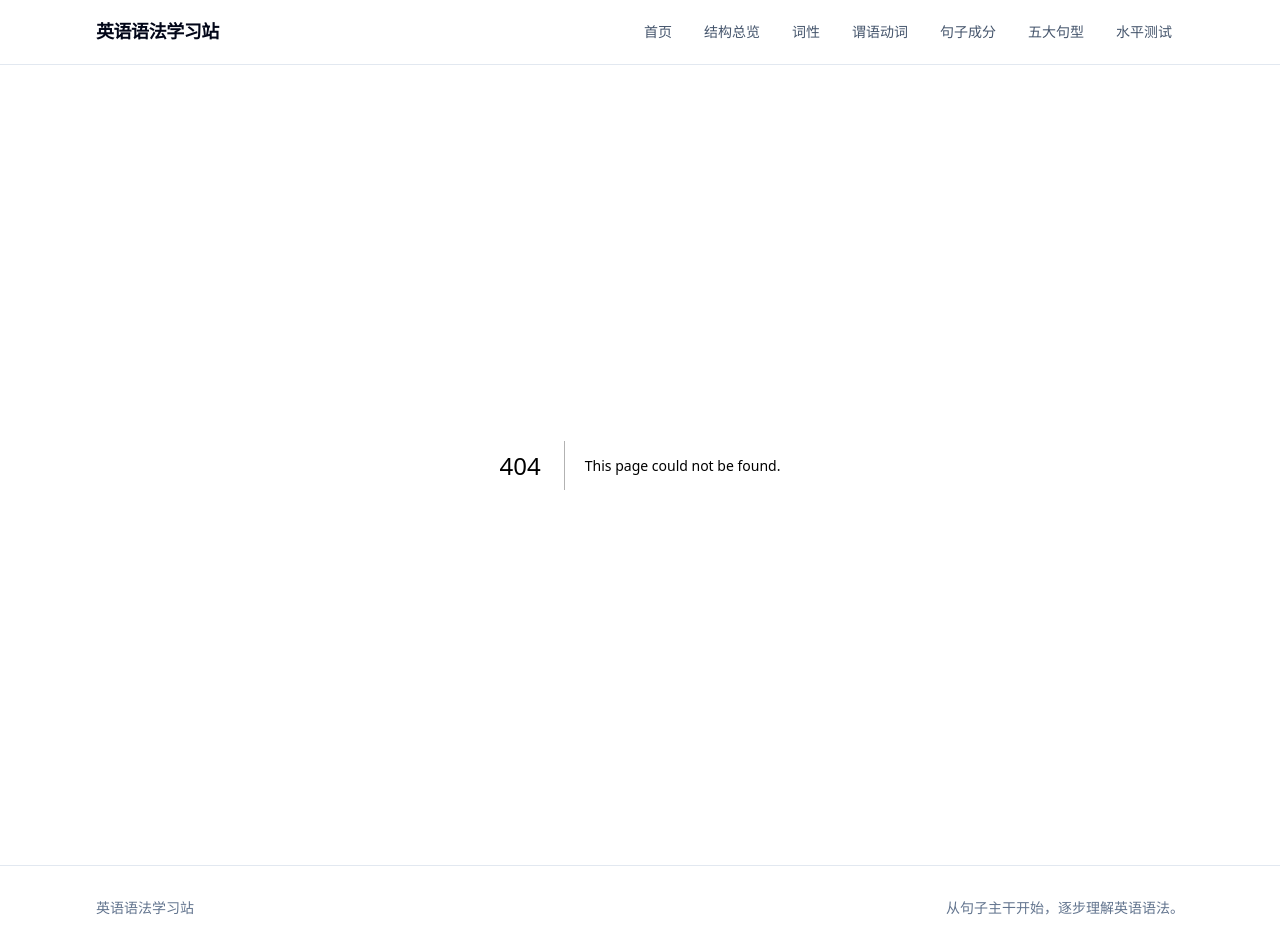
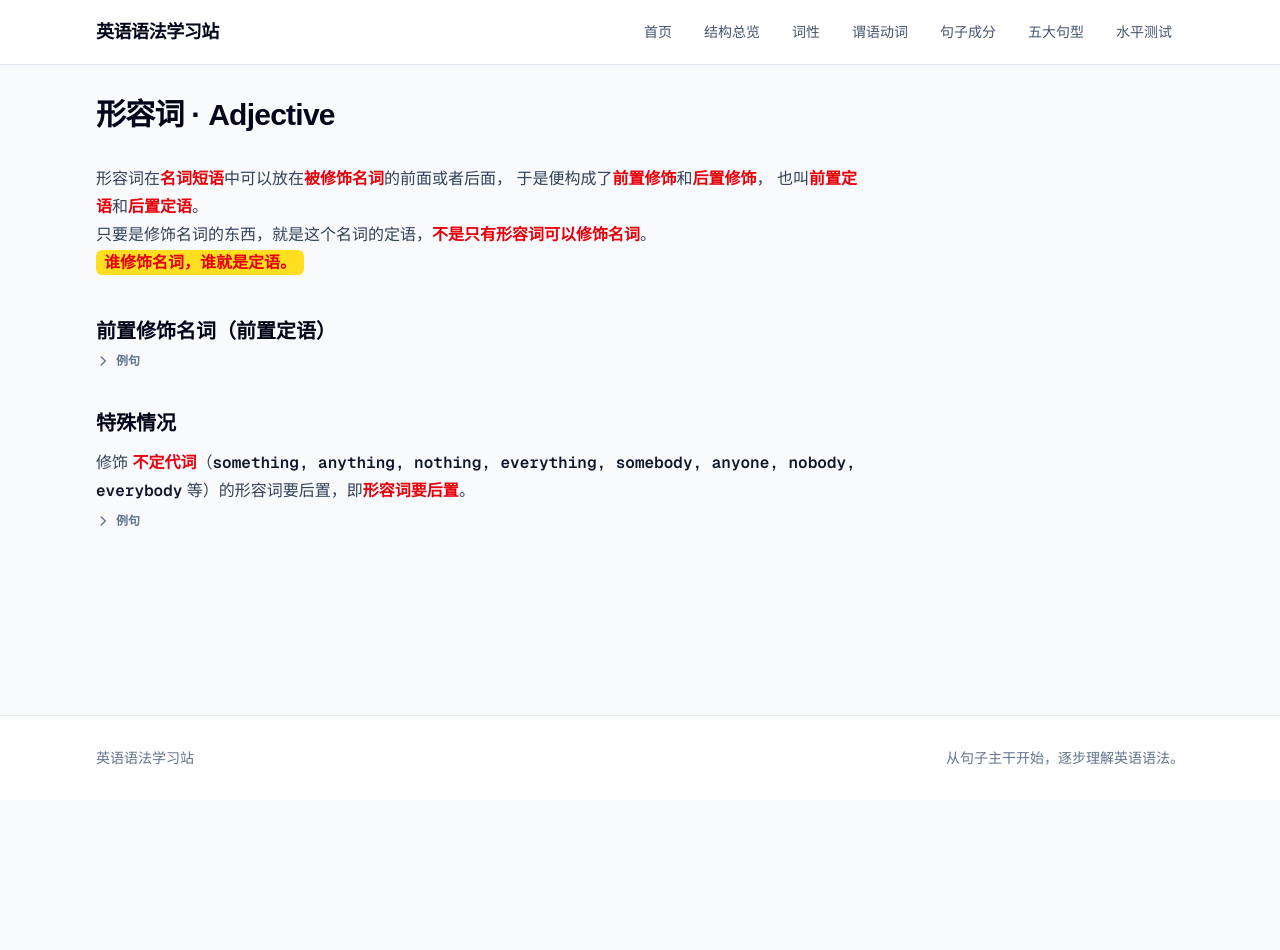
Before and after one commit to Jet-zz/EnglishGrammarSite, a Next.js app: page /grammar/adjectives in a window 1280 px wide. Before the commit this address had no page. After the commit the page ends 800 px from the top, so only its background shows below. Built offline with nearby package versions, Linux system fonts and the light colour scheme.

Commit message:
新增形容词页面：前置定语+特殊后置规则+例句折叠

```diff
--- /dev/null
+++ b/src/app/grammar/adjectives/page.tsx
@@ -0,0 +1,88 @@
+"use client";
+
+import { useState } from "react";
+import { SectionHeading } from "@/components/SectionHeading";
+
+function CollapsibleSection({ label, children }: { label: string; children: React.ReactNode }) {
+  const [open, setOpen] = useState(false);
+  return (
+    <div className="mt-2">
+      <button
+        onClick={() => setOpen(!open)}
+        className="flex items-center gap-1.5 text-xs font-semibold text-slate-500 hover:text-slate-700 transition"
+      >
+        <svg className={`w-3.5 h-3.5 transition-transform ${open ? "rotate-90" : ""}`} fill="none" viewBox="0 0 24 24" stroke="currentColor" strokeWidth={2.5}>
+          <path strokeLinecap="round" strokeLinejoin="round" d="M9 5l7 7-7 7" />
+        </svg>
+        {label}
+      </button>
+      {open ? children : null}
+    </div>
+  );
+}
+
+export default function AdjectivesPage() {
+  return (
+    <div className="mx-auto max-w-6xl px-4 py-8 lg:px-8">
+      <SectionHeading title="形容词 · Adjective" />
+
+      <div className="mt-8 max-w-3xl text-base leading-7 text-slate-700">
+        <p>
+          形容词在<span className="text-red-600 font-bold">名词短语</span>中可以放在
+          <span className="text-red-600 font-bold">被修饰名词</span>的前面或者后面，
+          于是便构成了<span className="text-red-600 font-bold">前置修饰</span>和<span className="text-red-600 font-bold">后置修饰</span>，
+          也叫<span className="text-red-600 font-bold">前置定语</span>和<span className="text-red-600 font-bold">后置定语</span>。<br />
+          只要是修饰名词的东西，就是这个名词的定语，<span className="text-red-600 font-bold">不是只有形容词可以修饰名词</span>。<br />
+          <span className="inline rounded-md bg-yellow-300 px-2 py-0.5 font-mono text-red-600 font-bold">
+            谁修饰名词，谁就是定语。
+          </span>
+        </p>
+      </div>
+
+      {/* 前置定语 */}
+      <section className="mt-10">
+        <h2 className="text-xl font-bold text-slate-950">前置修饰名词（前置定语）</h2>
+        <CollapsibleSection label="例句">
+          <div className="mt-3 space-y-0.5">
+            <div className="rounded-lg bg-slate-50 px-4 py-1.5 font-mono text-sm text-slate-800">
+              <p>I am reading an <span className="text-red-600 font-bold">interesting</span> book.</p>
+              <p className="mt-0.5 text-xs text-slate-400">我正在看一本有意思的书。</p>
+            </div>
+            <div className="rounded-lg bg-slate-50 px-4 py-1.5 font-mono text-sm text-slate-800">
+              <p>He <span className="text-purple-600 font-bold">should</span> be reading an <span className="text-red-600 font-bold">interesting</span> book.</p>
+              <p className="mt-0.5 text-xs text-slate-400">他应该正在看一本有意思的书。</p>
+            </div>
+            <div className="rounded-lg bg-slate-50 px-4 py-1.5 font-mono text-sm text-slate-800">
+              <p>He has a <span className="text-red-600 font-bold">beautiful</span> smile.</p>
+              <p className="mt-0.5 text-xs text-slate-400">他有灿烂的微笑。</p>
+            </div>
+            <div className="rounded-lg bg-slate-50 px-4 py-1.5 font-mono text-sm text-slate-800">
+              <p>He is my <span className="text-red-600 font-bold">best</span> friend.</p>
+              <p className="mt-0.5 text-xs text-slate-400">他是我最好的朋友。</p>
+            </div>
+          </div>
+        </CollapsibleSection>
+      </section>
+
+      {/* 特殊情况 */}
+      <section className="mt-10">
+        <h2 className="text-xl font-bold text-slate-950">特殊情况</h2>
+        <p className="mt-3 text-base leading-7 text-slate-700 max-w-3xl">
+          修饰 <span className="text-red-600 font-bold">不定代词</span>（<span className="font-mono font-semibold text-slate-900">something, anything, nothing, everything, somebody, anyone, nobody, everybody</span> 等）的形容词要后置，即<span className="text-red-600 font-bold">形容词要后置</span>。
+        </p>
+        <CollapsibleSection label="例句">
+          <div className="mt-3 space-y-0.5">
+            <div className="rounded-lg bg-slate-50 px-4 py-1.5 font-mono text-sm text-slate-800">
+              <p>I want to eat something <span className="text-red-600 font-bold">nice</span>.</p>
+              <p className="mt-0.5 text-xs text-slate-400">我想吃点好的。</p>
+            </div>
+            <div className="rounded-lg bg-slate-50 px-4 py-1.5 font-mono text-sm text-slate-800">
+              <p>There is nothing <span className="text-red-600 font-bold">important</span>.</p>
+              <p className="mt-0.5 text-xs text-slate-400">没什么重要的事。</p>
+            </div>
+          </div>
+        </CollapsibleSection>
+      </section>
+    </div>
+  );
+}
--- a/src/app/grammar/parts-of-speech/page.tsx
+++ b/src/app/grammar/parts-of-speech/page.tsx
@@ -31,7 +31,7 @@ export default function PartsOfSpeechPage() {
               </div>
               {item.linkTo ? (
                 <p className="mt-3 text-xs font-medium text-blue-500 group-hover:text-blue-700">
-                  点击查看不规则动词表 →
+                  点击查看{item.name}详解 →
                 </p>
               ) : null}
             </div>
--- a/src/content/partsOfSpeech.ts
+++ b/src/content/partsOfSpeech.ts
@@ -33,6 +33,7 @@ export const partsOfSpeech: PartOfSpeech[] = [
     examples: ["happy", "blue", "tall", "important"],
     sentence: "This is a blue bag.",
     note: "形容词可以修饰名词，也可以出现在系动词后做表语。",
+    linkTo: "/grammar/adjectives",
   },
   {
     name: "副词",
```
